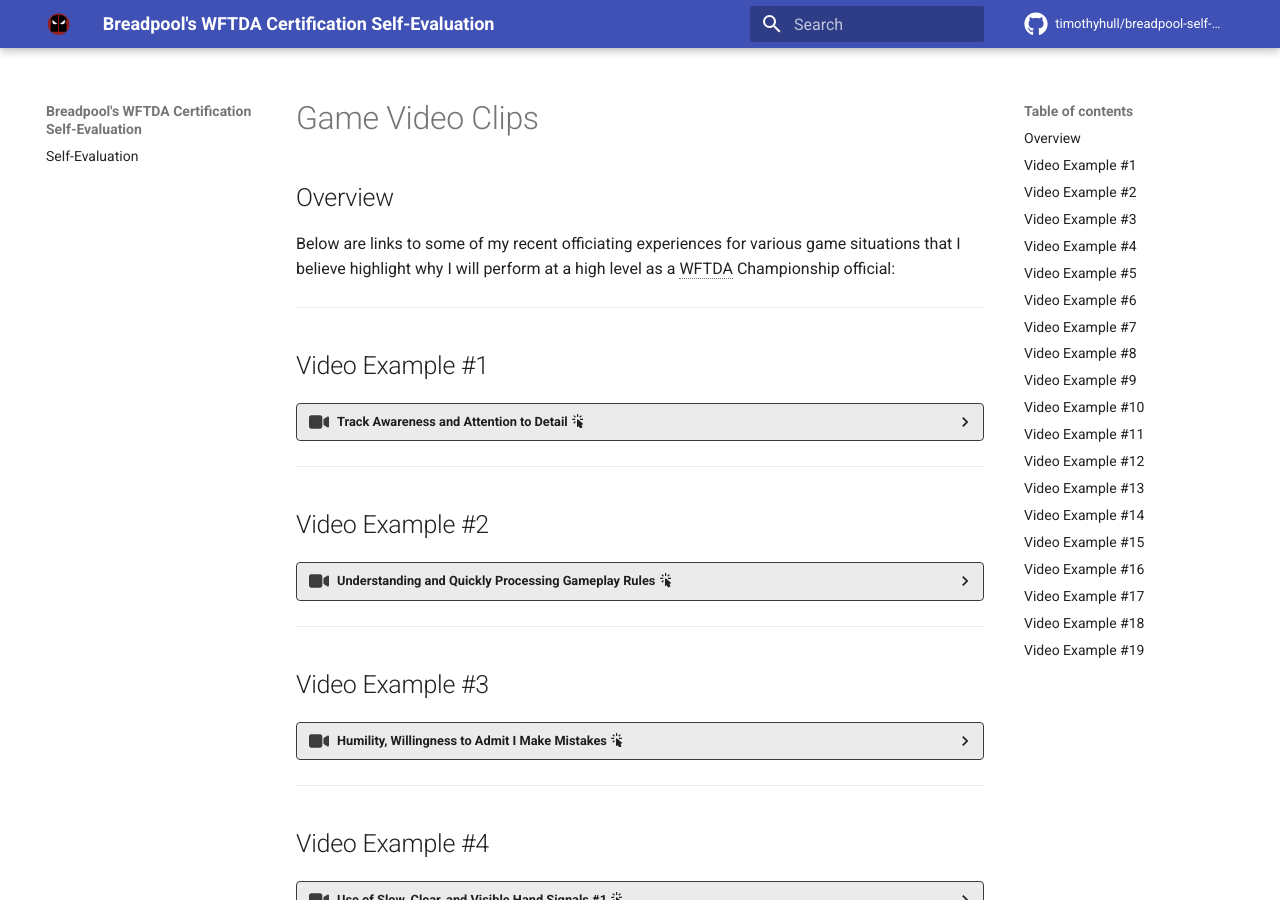
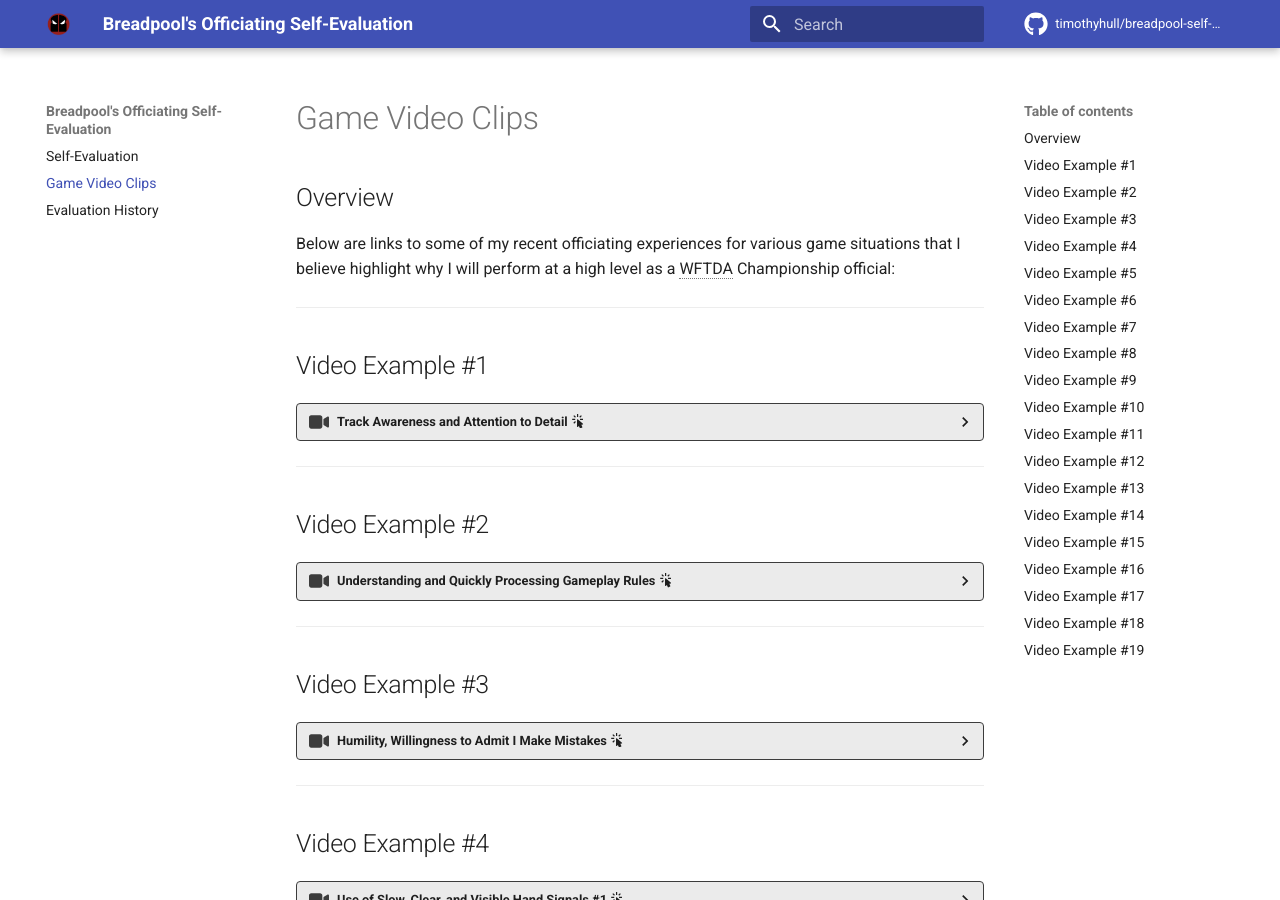
Before and after one commit to timothyhull/breadpool-self-eval, an MkDocs documentation site: the page built from docs/game_video_clips.md, in a window 1280 px wide and 900 px high. Built offline with MkDocs 1.6.1 and Material for MkDocs 9.7.7, drawn with Linux system fonts in a browser that asks for light colours; comment, search, counter and statistics services are not loaded.

Commit message:
Add additional site navigation

```diff
--- a/mkdocs.yml
+++ b/mkdocs.yml
@@ -1,10 +1,12 @@
 # Material for MkDocs configuration file.
 # Reference: https://squidfunk.github.io/mkdocs-material/creating-your-site
 ---
-site_name: Breadpool's WFTDA Certification Self-Evaluation
+site_name: Breadpool's Officiating Self-Evaluation
 site_url: https://timothyhull.github.io/breadpool-self-eval
 nav:
   - Self-Evaluation: index.md
+  - Game Video Clips: game_video_clips.md
+  - Evaluation History: evaluations.md
 
 # Repository information
 edit_uri: ""
```
